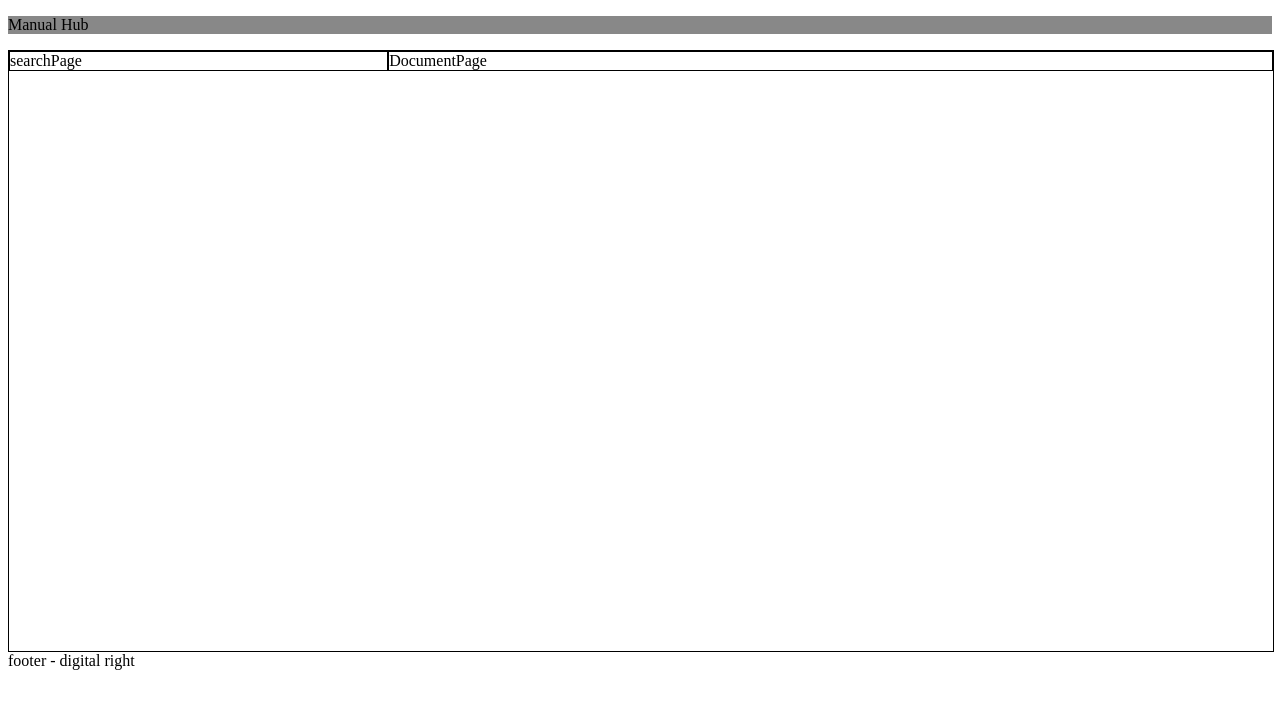
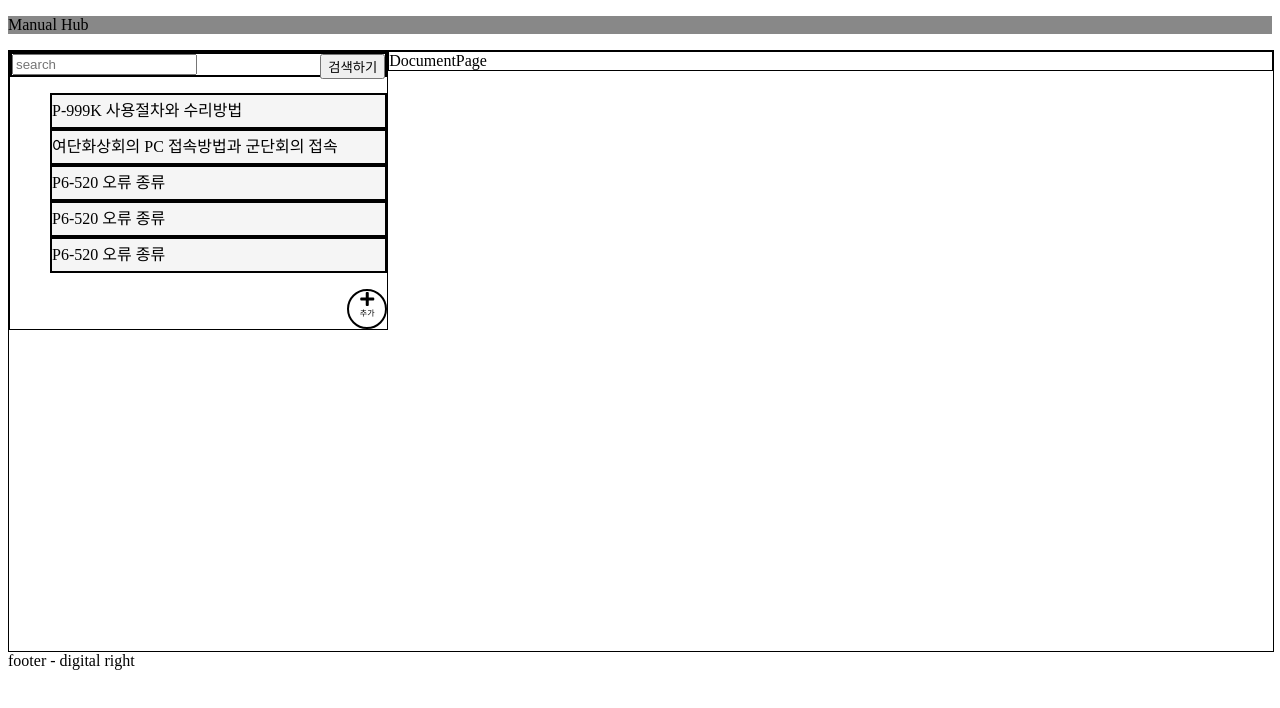
Before and after one commit to suhwanggyu/manualhub, a Vue app: page / in a window 1280 px wide. Shown: the top 708 px of the page. Built offline with nearby package versions, Linux system fonts and the light colour scheme.

Commit message:
search update and store.js

```diff
--- a/package.json
+++ b/package.json
@@ -11,7 +11,8 @@
     "axios": "^0.19.0",
     "core-js": "^3.1.2",
     "vue": "^2.6.10",
-    "vue-router": "^3.1.3"
+    "vue-router": "^3.1.3",
+    "vuex": "^3.1.1"
   },
   "devDependencies": {
     "@vue/cli-plugin-babel": "^4.0.0",
--- a/src/App.vue
+++ b/src/App.vue
@@ -7,12 +7,16 @@
 </template>
 
 <script>
+
+
+import store from './components/store.js'
 import TopHeader from './components/TopHeader.vue'
 
 import MainContent from './components/MainContent.vue'
 
 import MainFooter from './components/MainFooter.vue'
 export default {
+store,
   name: 'app',
   components: {
     'top-header' : TopHeader,
@@ -23,6 +27,7 @@ export default {
 </script>
 
 <style>
+	@import "https://use.fontawesome.com/releases/v5.6.3/css/all.css";
 	div .TopHeader{
 		margin:0px;
 		background-color:#888;
--- /dev/null
+++ b/src/components/PlusButton.vue
@@ -0,0 +1,28 @@
+<template>
+	<div class="PlusButton">
+		<i class="fas fa-plus"></i>
+		<pre></pre>
+		<span>추가</span>
+	</div>
+</template>
+<script>
+export default{
+
+
+
+
+}
+</script>
+<style>
+	.PlusButton span{
+		font-size:8px;
+
+	}
+
+	.PlusButton pre{
+		margin:0;
+	}
+
+
+
+</style>
--- a/src/components/SearchList.vue
+++ b/src/components/SearchList.vue
@@ -1,13 +1,29 @@
 <template>
 	<div class="SearchList">
-
-
+		<ul>
+			<li v-for="listData in listDatas" :key="listData.index">{{listData.text}}</li>
+		</ul>
+			<plus-button></plus-button>
 	</div>
 </template>
 <script>
+import PlusButton from "./PlusButton.vue"
+
+
 export default{
 	name:"SearchList",
+	components:{
+		"plus-button":PlusButton,
+	},
+	computed:{
+		listDatas(){
 
+			return this.$store.state.listDatas.filter(dat=>{
+				return dat.text.toLowerCase().includes(this.$store.state.search.toLowerCase())
+			})
+		}
+
+	}
 
 
 
@@ -15,7 +31,27 @@ export default{
 }
 </script>
 <style>
+	div .PlusButton{
+		float:right;
+		width:40px;
+		height:40px;
+		border-radius:50%;
+		box-sizing: border-box;
+		border: 2px solid #000;
+		text-align:center;
+		z-index:1;
+		margin:0;
+		padding:0px;
+		line-height:50%;
 
+	}
+	li{
+	list-style:none;
+	line-height:200%;
+
+	background-color:#f5f5f5;
+	border:2px solid #000;
+	}
 
 
 </style>
--- a/src/components/SearchPage.vue
+++ b/src/components/SearchPage.vue
@@ -1,18 +1,33 @@
 <template>
 	<div class="SearchPage">
-		searchPage
+		<search-tab/>
+		<search-list/>
 	</div>
 </template>
 <script>
+	import SearchList from "./SearchList.vue"
+	import SearchTab from "./SearchTab.vue"
+
 export default{
 	name:"SearchPage",
+	components:{
+		'search-list':SearchList,
+		'search-tab':SearchTab,
 
+
+	}
 
 
 
 }
 </script>
 <style>
+	div .SearchTab{
+		border:2px solid #000;
+
+
+	}
+
 
 
 
--- /dev/null
+++ b/src/components/SearchTab.vue
@@ -0,0 +1,46 @@
+<template>
+	<div class="SearchTab">
+		<input placeholder="search" v-model="searchContent">
+		<button class="searchBtn" type="submit" @click="clickSearchBtn">검색하기</button>
+	</div>
+</template>
+<script>
+
+
+
+	import {CLICK_SEARCH} from './store.js';
+
+export default{
+	name:"SearchTab",
+	data(){
+		return{
+			searchContent:'',
+		}
+	},
+	computed:{
+
+	},
+	methods:{
+		clickSearchBtn(){
+
+			//console.log('클릭 서치1')
+			this.$store.commit(CLICK_SEARCH,this.searchContent)
+		},
+
+
+
+	}
+
+
+
+}
+</script>
+<style>
+	.searchBtn{
+		float:right;
+	}
+
+
+
+
+</style>
--- /dev/null
+++ b/src/components/store.js
@@ -0,0 +1,58 @@
+import Vue from 'vue';
+import Vuex from 'vuex';
+
+Vue.use(Vuex);
+
+export const CLICK_SEARCH ='CLICK_SEARCH'
+
+
+
+export default new Vuex.Store({
+	state:{
+		//vue의 data와 같은것   computed 에서 불러서 사용하면됨
+		listDatas:[{
+			index:0,
+			text:"P-999K 사용절차와 수리방법"
+
+		},{
+			index:1,
+			text:"여단화상회의 PC 접속방법과 군단회의 접속"
+
+		},
+		{
+			index:2,
+			text:"P6-520 오류 종류"
+
+		},
+		{
+			index:3,
+			text:"P6-520 오류 종류"
+
+		},
+		{
+			index:4,
+			text:"P6-520 오류 종류"
+
+		},],
+		search:'',
+
+
+
+	},
+	mutations:{
+		//vuex의 methods와 같은것
+		[CLICK_SEARCH](state,searchContent){
+			//console.log("클릭서치2")
+			state.search=searchContent
+
+		},
+
+	}
+
+
+
+
+
+
+
+});
```
Also changed, not shown: 1 other file (tests, documents, lock files or other folders).
